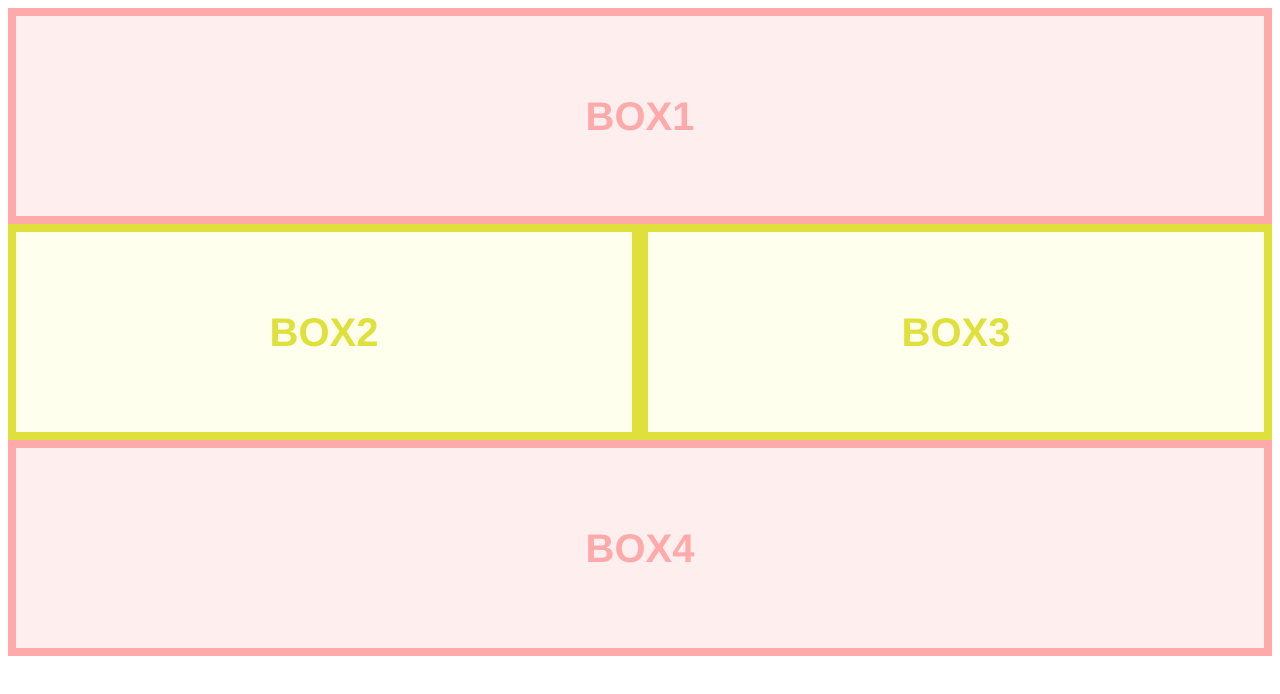
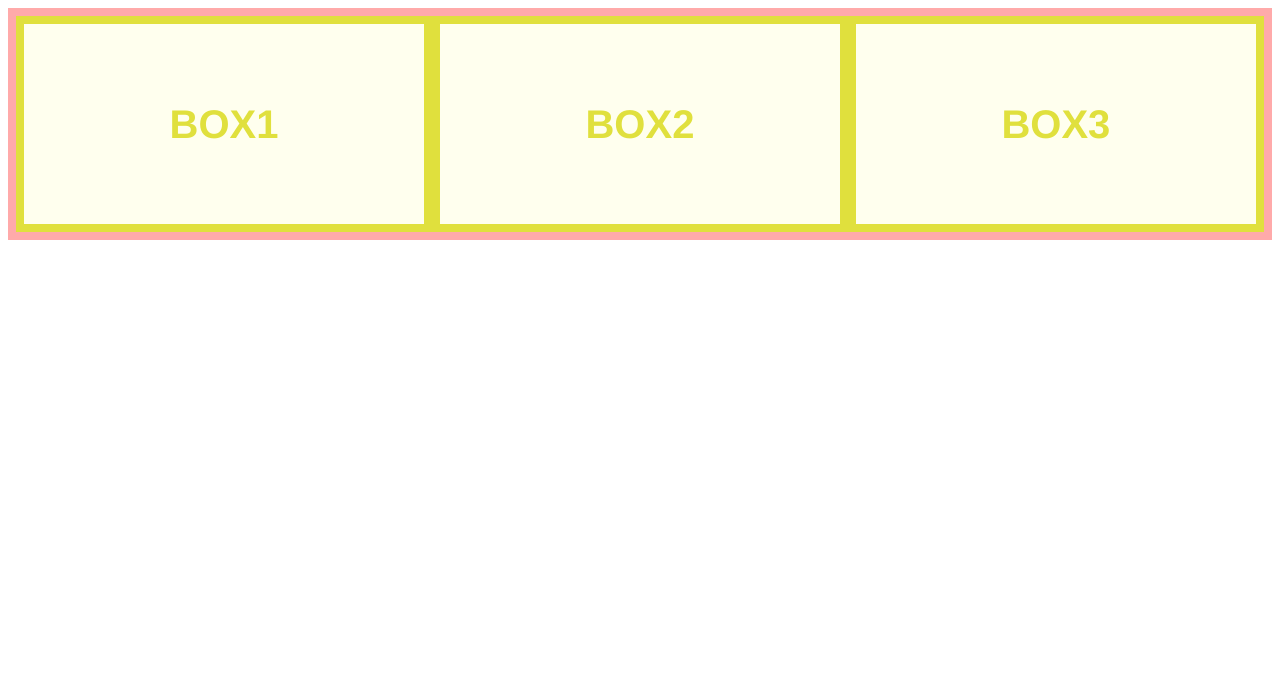
Before and after one commit to fe-backpackers/css-masters-1, a website: page src/index.html in a window 1280 px wide. Drawn offline with Linux system fonts and the light colour scheme.

Commit message:
feat: 1-3 박스 분할

```diff
--- a/src/index.html
+++ b/src/index.html
@@ -6,32 +6,25 @@
     <title>Document</title>
     <link rel="stylesheet" href="./css/grid-guide.css" />
     <style>
-      .box2,
-      .box3 {
-        width: 50%;
-        float: left;
-      }
-
-      .boxA {
-        border: none;
-        background: none;
-        line-height: normal;
-        text-align: left;
-      }
-
-      .boxA::after {
+      .boxA:after {
         content: "";
         display: block;
         clear: both;
       }
+
+      .box1,
+      .box2,
+      .box3 {
+        float: left;
+        width: 33.33%;
+      }
     </style>
   </head>
   <body>
-    <div class="box1">BOX1</div>
     <div class="boxA">
+      <div class="box1">BOX1</div>
       <div class="box2">BOX2</div>
       <div class="box3">BOX3</div>
     </div>
-    <div class="box4">BOX4</div>
   </body>
 </html>
```
